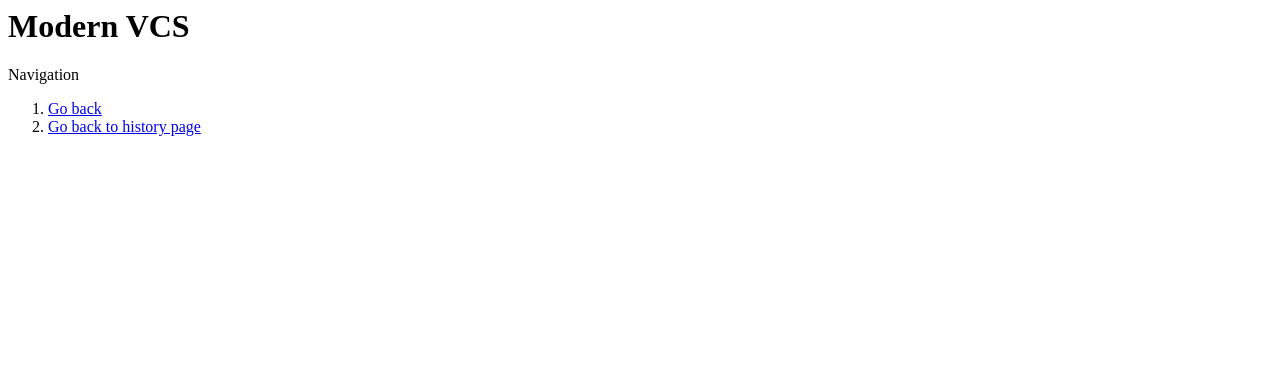
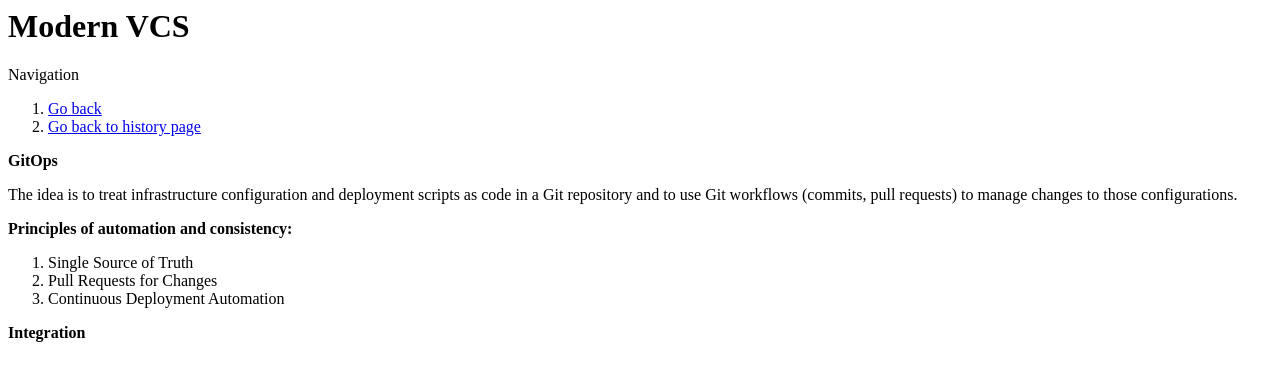
Before and after one commit to MirandaOK/vcs-trends-site, a plain HTML site: page trends.html in a window 1280 px wide. Drawn offline with Linux system fonts and the light colour scheme.

Commit message:
Update 3

```diff
--- a/trends.html
+++ b/trends.html
@@ -11,5 +11,21 @@
             <li><a href="index.html" >Go back</a></li>
                 <li><a href="trends.html" >Go back to history page</a></li>
         </ol>
+
+        <p><b>GitOps</b></p>
+        <p>The idea is to treat infrastructure configuration and deployment scripts as code in a
+Git repository and to use Git workflows (commits, pull requests) to manage changes to those
+configurations.</p>
+
+<p><b>Principles of automation and consistency:</b></p>
+<ol>
+        <li>Single Source of Truth</li>
+        <li>Pull Requests for Changes</li>
+        <li>Continuous Deployment Automation</li>
+
+
+    </ol>
+
+    <p><b>Integration</b></p>
     </body>
 </html>
```
